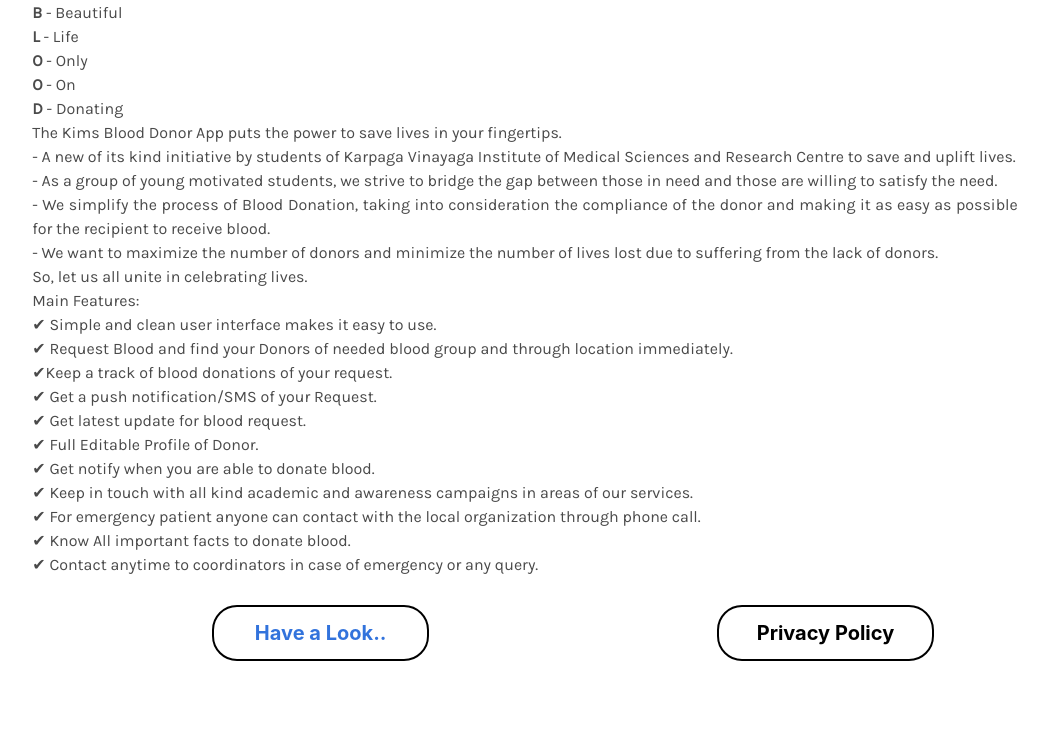
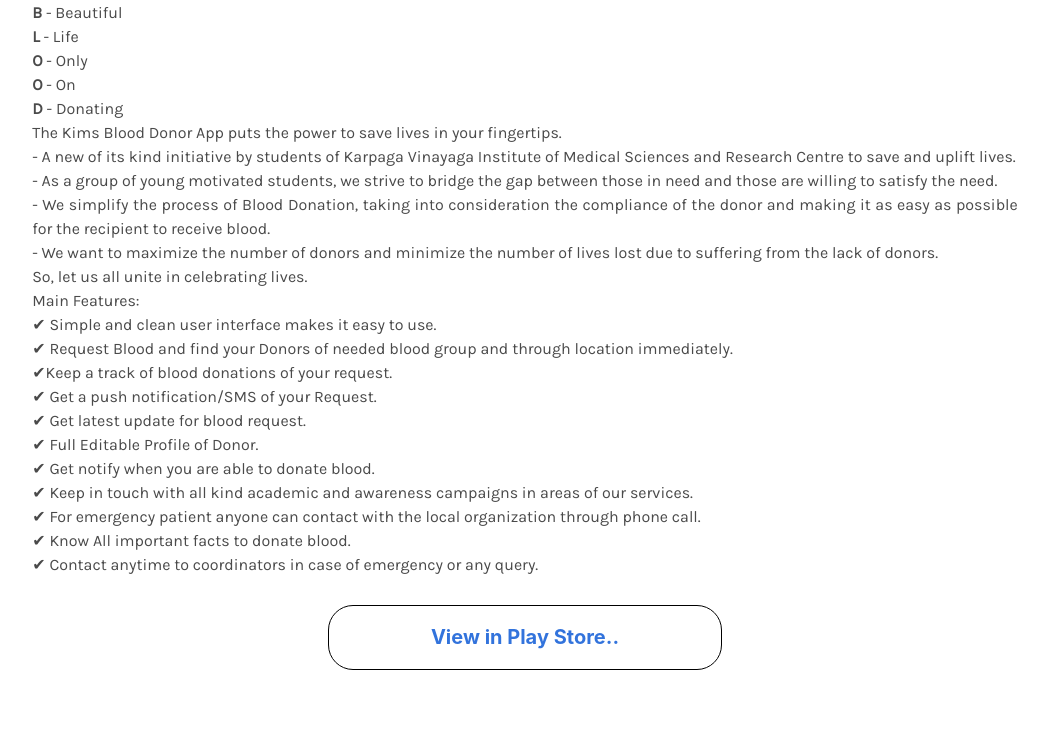
Before and after one commit to manu2699/W3DevZ, a plain HTML site: page index.html in a window 1280 px wide. Shown: the part 1991-2745 px from the top of the page, without its empty margins (115-1163 px from the left). Drawn offline with nearby package versions, Linux system fonts and the light colour scheme.

Commit message:
play store link added

```diff
--- a/css/main.css
+++ b/css/main.css
@@ -201,21 +201,21 @@ body {
 }
 .buttonblk {
   background: white;
-  margin-left: 20%;
+  /* font-size: 0.75em; */
+  margin-left: 25%;
   width: 45%;
-  padding: 3%;
+  padding: 2%;
   color: black;
-  border: 2px solid black;
+  border: 1.5px solid black;
   border-radius: 25px;
 }
 .buttonwh {
-  background: black;
-  margin-left: 20%;
-  width: 45%;
-  padding: 3%;
-  color: white;
-  border-color: white;
-  border-width: 100px;
+  background: white;
+  font-size: 1em;
+  width: 40%;
+  padding: 2%;
+  color: black;
+  border: 1.5px solid black;
   border-radius: 25px;
 }
 
--- a/index.html
+++ b/index.html
@@ -88,22 +88,27 @@
                         ✔ For emergency patient anyone can contact with the local organization through phone call.<br>
                         ✔ Know All important facts to donate blood.<br>
                         ✔ Contact anytime to coordinators in case of emergency or any query.<br>
-
                     </p>
+                    <!-- <div class="slogan logo" style="margin: 2%">
+                        <button class="buttonwh">
+                            <a href="https://play.google.com/store/apps/details?id=com.bloodappv2" target="__blank">View
+                                in Play
+                                Store..</a>
+                        </button>
+                    </div> -->
                     <div class="columns">
                         <div class="column slogan logo">
-                            <button class="buttonblk">
-                                <a href="#Projects">Have a Look..</a>
+                            <button class="buttonwh">
+                                <a href="https://play.google.com/store/apps/details?id=com.bloodappv2"
+                                    target="__blank">View in Play
+                                    Store..</a>
                             </button>
                         </div>
-                        <div class="column slogan logo">
-                            <!-- <div class="buttonblk">
+                        <!-- <div class="column slogan logo">
                                 <a href="#Projects">Privacy Policy</a>
-                            </div> -->
+                            </div>
                             <button class="buttonblk modal-button" data-target="#myModal" aria-haspopup="true">
-                                <!-- <button> -->
                                 Privacy Policy
-                                <!-- </button> -->
                             </button>
 
                             <div class="modal" id="myModal">
@@ -121,7 +126,7 @@
                                 </div>
                                 <button class="modal-close is-large" aria-label="close"></button>
                             </div>
-                        </div>
+                        </div> -->
                     </div>
                 </div>
             </section>
```
